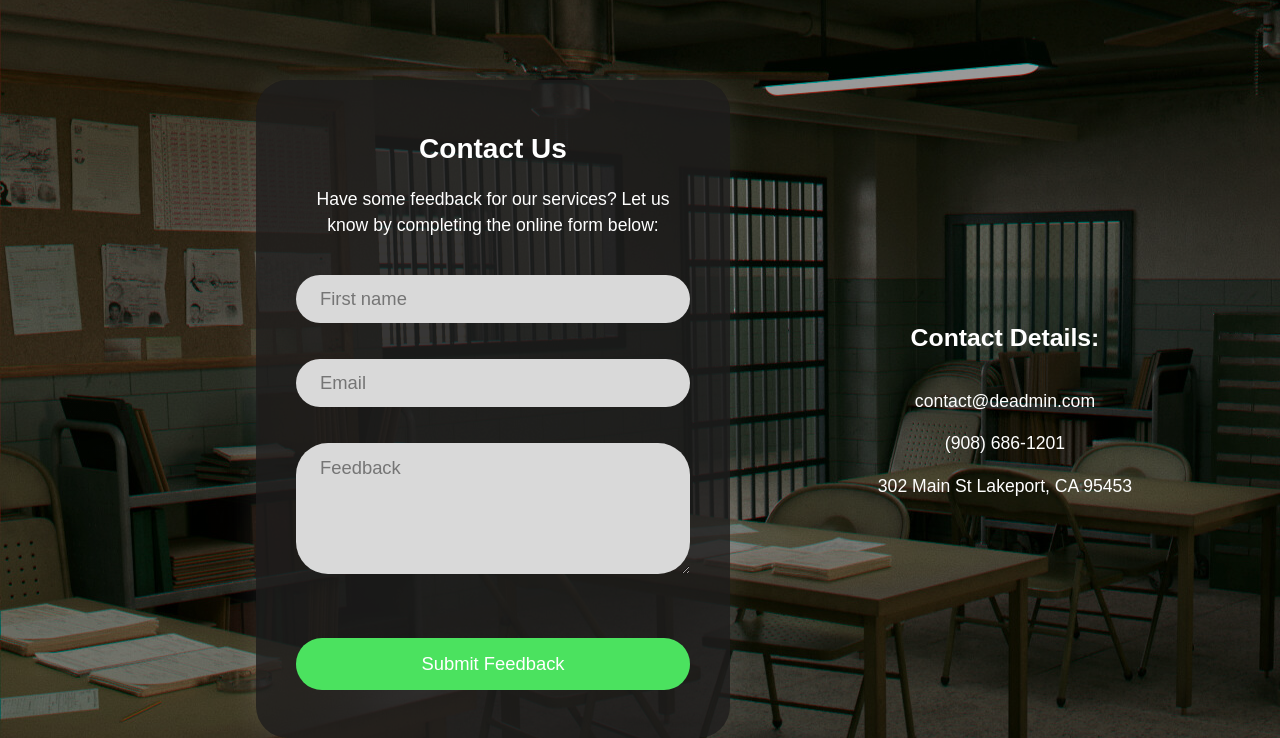
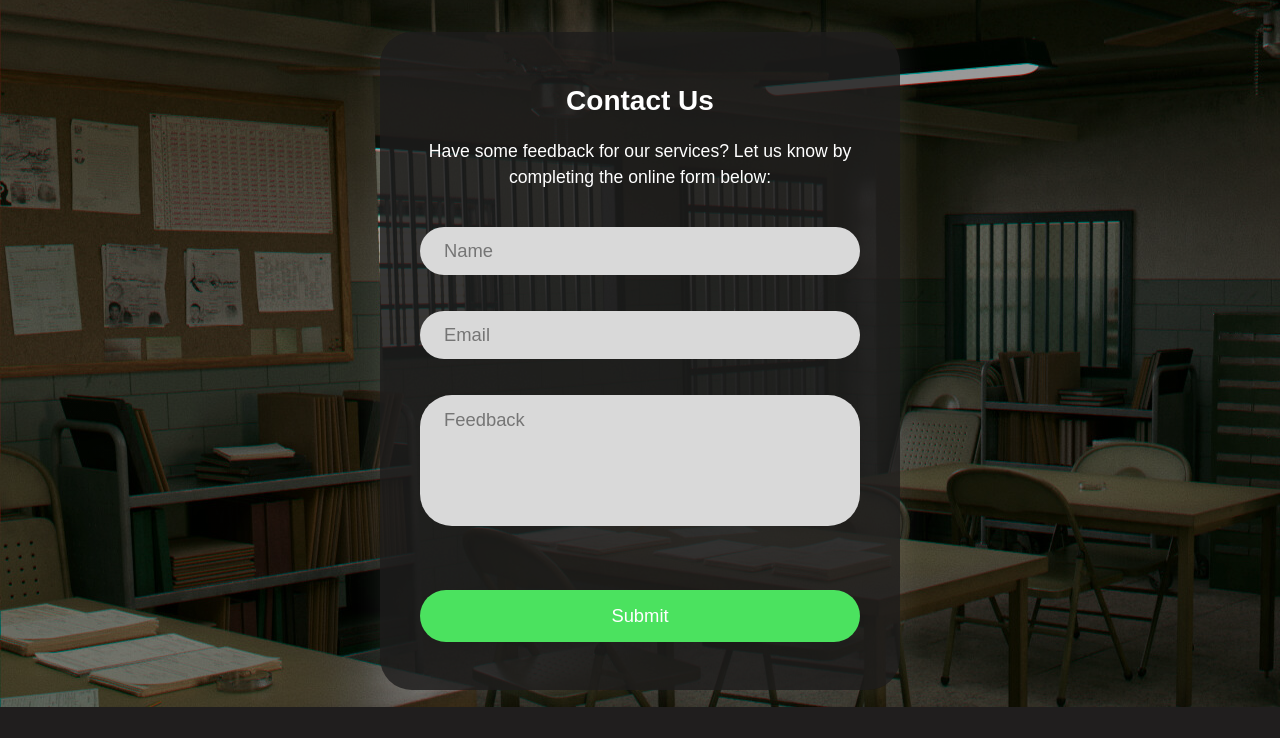
Before and after one commit to D1n03/DeAd-web-project, a PHP site: page /views/contact.html in a window 1280 px wide. Shown: the part 93-831 px from the top of the page. After the commit the page ends 800 px from the top, so only its background shows below. Run offline with PHP 8.4, Linux system fonts and the light colour scheme.

Commit message:
Minor changes to styles and contact

```diff
--- a/src/public/styles/css/styles.css
+++ b/src/public/styles/css/styles.css
@@ -391,7 +391,8 @@
     align-items: center;
     gap: 0;
     flex-direction: column;
-    margin-top: 5rem;
+    margin-top: 2.5%;
+    margin-bottom: 5%;
   }
 
   .about .container {
@@ -428,12 +429,12 @@
   .contact {
     min-height: 80vh;
     display: flex;
-    justify-content: space-between;
+    justify-content: center;
     align-items: center;
     gap: 0;
     flex-direction: row;
-    margin-top: 5rem;
-    margin-left: 20%;
+    margin-top: 2.5%;
+    margin-bottom: 5%;
 
   }
 
@@ -534,6 +535,7 @@
     font-size: var(--fs-small);
   }
   .contact .container textarea[id=feedbackMessage] {
+    resize: none;
     width: 100%;
     background-color: rgb(217, 217, 217);
     margin-top: 1.75rem;
@@ -556,35 +558,6 @@
     padding: 1rem 1.5rem;
     border-radius: 0.75rem;
     text-align: center;
-  }
-
-  .contact .wrapper {
-    width: min(60%, 83.5rem);
-    margin-inline: auto;
-    display: flex;
-    flex-direction: column;
-    grid-template-columns: auto;
-    grid-template-rows: auto;
-    gap: 1rem;
-    justify-items: center;
-    justify-content: center;
-  }
-
-  .contact__title {
-    text-align: center;
-    font-family: Arial, Helvetica, sans-serif;
-    font-size: var(--fs-large);
-    font-weight: 600;
-    color:white;
-    margin-bottom: 1rem;
-  }
-
-  .contact__description {
-    width: 100%;
-    text-align: center;
-    position: relative;
-    font-size: 1.1rem;
-    color:white;
   }
 
 
--- a/src/views/contact.html
+++ b/src/views/contact.html
@@ -57,7 +57,7 @@
         <p class="container__text">Have some feedback for our services? Let us know by completing the online form below: </p>
         <form class="container__form" id="contact-form">
             <div class="container__form-field">
-                <input id="firstName" required type="text" name="firstName" placeholder="First name">
+                <input id="firstName" required type="text" name="firstName" placeholder="Name">
                 <p class="validation-error first_name-error"></p>
             </div>
             <div class="container__form-field">
@@ -69,28 +69,13 @@
             </div>
             <div class="container__form-buttons">
                 <button type="submit" class="container__form-submit">
-                  Submit Feedback
+                  Submit
                 </button>
             </div>
         </form>
 
     </div>
-    <div class="wrapper">
-      <h1 class="contact__title">
-      Contact Details:
-      </h1>
-      <p class="contact__description">
-        contact@deadmin.com
-      </p>
-      <p class="contact__description">
-        (908) 686-1201
-      </p>
-      <p class="contact__description">
-        302 Main St
-        Lakeport, CA
-        95453
-      </p>
-  </div>
+
   </section>
   </main>
 
```
